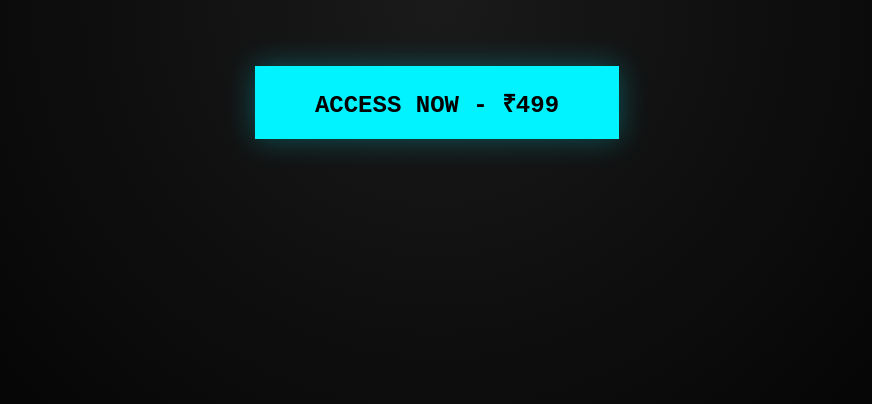
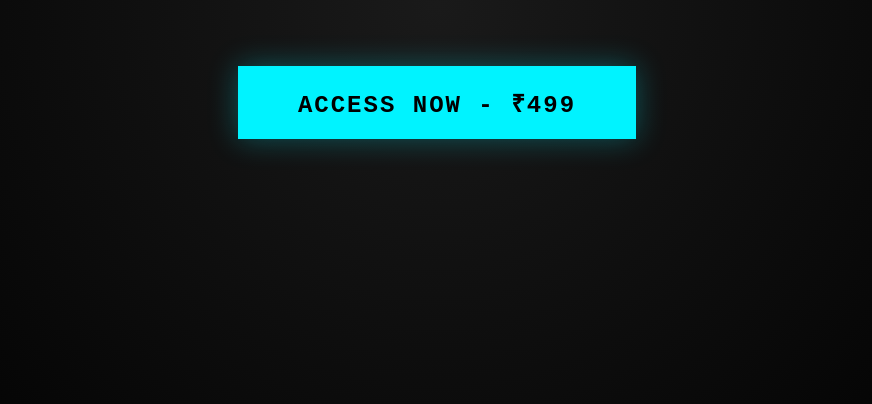
Before and after one commit to Jonez-9001/neuroflow-launch., a plain HTML site: page index.html in a window 1280 px wide. Shown: the part 396-800 px from the top of the page, without its empty margins (203-1075 px from the left). Drawn offline with Linux system fonts and the light colour scheme.

Commit message:
Refactor index.html structure and styles
Updated the structure and styling of the HTML page, including the hero section and call-to-action button.

```diff
--- a/index.html
+++ b/index.html
@@ -8,14 +8,29 @@
         :root { --neon: #00f3ff; --bg: #0a0a0a; --text: #e0e0e0; }
         body { margin: 0; font-family: 'Courier New', monospace; background: var(--bg); color: var(--text); overflow-x: hidden; }
 
-        /* HERRO SECTION */
+        /* HERO SECTION */
         .hero { height: 100vh; display: flex; flex-direction: column; justify-content: center; align-items: center; text-align: center; background: radial-gradient(circle at center, #1a1a1a 0%, #000 100%); }
         h1 { font-size: 3.5rem; margin: 0; text-transform: uppercase; letter-spacing: 5px; color: #fff; text-shadow: 0 0 20px var(--neon); }
         p.sub { font-size: 1.2rem; margin-top: 20px; color: #888; max-width: 600px; }
 
-        /* THE "BUY" BUTTON */
-        .cta-btn { margin-top: 50px; padding: 20px 60px; font-size: 1.5rem; font-weight: bold; color: #000; background: var(--neon); border: none; cursor: pointer; transition: 0.3s; box-shadow: 0 0 30px rgba(0, 243, 255, 0.3); text-transform: uppercase; letter-spacing: 2px; }
-        .cta-btn:hover { background: #fff; box-shadow: 0 0 50px var(--neon); transform: scale(1.05); }
+        /* THE BUY BUTTON (LINK) */
+        .cta-btn {
+            display: inline-block;
+            margin-top: 50px;
+            padding: 20px 60px;
+            font-size: 1.5rem;
+            font-weight: bold;
+            color: #000;
+            background: var(--neon);
+            border: none;
+            cursor: pointer;
+            transition: 0.3s;
+            box-shadow: 0 0 30px rgba(0, 243, 255, 0.3);
+            text-transform: uppercase;
+            letter-spacing: 2px;
+            text-decoration: none; /* Removes underline from link */
+        }
+        .cta-btn:hover { background: #fff; box-shadow: 0 0 50px var(--neon); transform: scale(1.05); color: #000; }
 
         /* FEATURES */
         .grid { display: grid; grid-template-columns: repeat(auto-fit, minmax(300px, 1fr)); gap: 40px; padding: 100px 10%; background: #111; }
@@ -34,11 +49,10 @@
     <div class="hero">
         <h1>NeuroFlow</h1>
         <p class="sub">Bio-Hacked 40Hz Gamma Audio for Deep Work & Trading Focus.</p>
-    <div style="margin-top: 50px;">
-    <a href="https://pmny.in/xroq4OXsL1kM" target="_blank" style="background-color: #00f3ff; color: #000; padding: 20px 60px; font-size: 1.5rem; font-weight: bold; text-decoration: none; text-transform: uppercase; box-shadow: 0 0 30px rgba(0, 243, 255, 0.3); display: inline-block;">
-        ACCESS NOW - ₹499
-    </a>
-</div>
+
+        <a href="https://pmny.in/xroq4OXsL1kM" target="_blank" class="cta-btn">
+            ACCESS NOW - ₹499
+        </a>
     </div>
 
     <div class="grid">
@@ -63,5 +77,4 @@
     </div>
 
 </body>
-
 </html>
```
